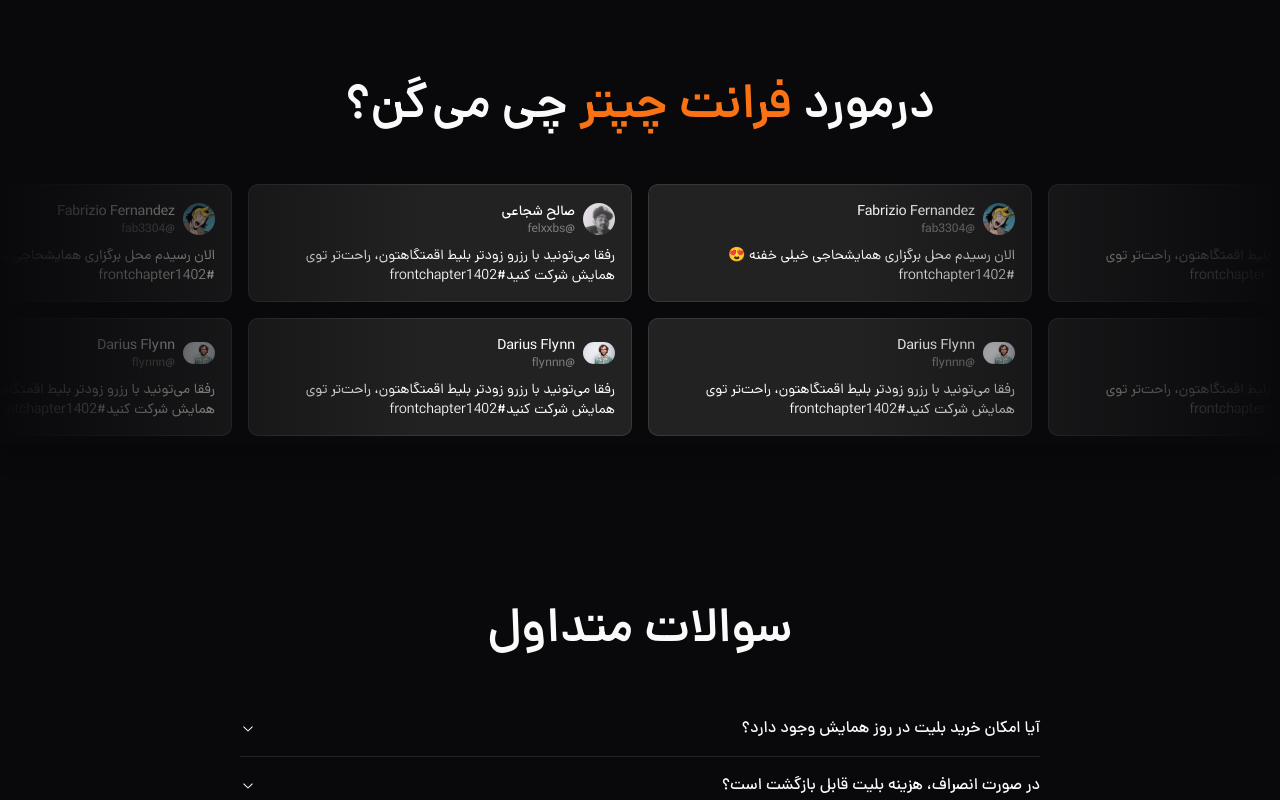
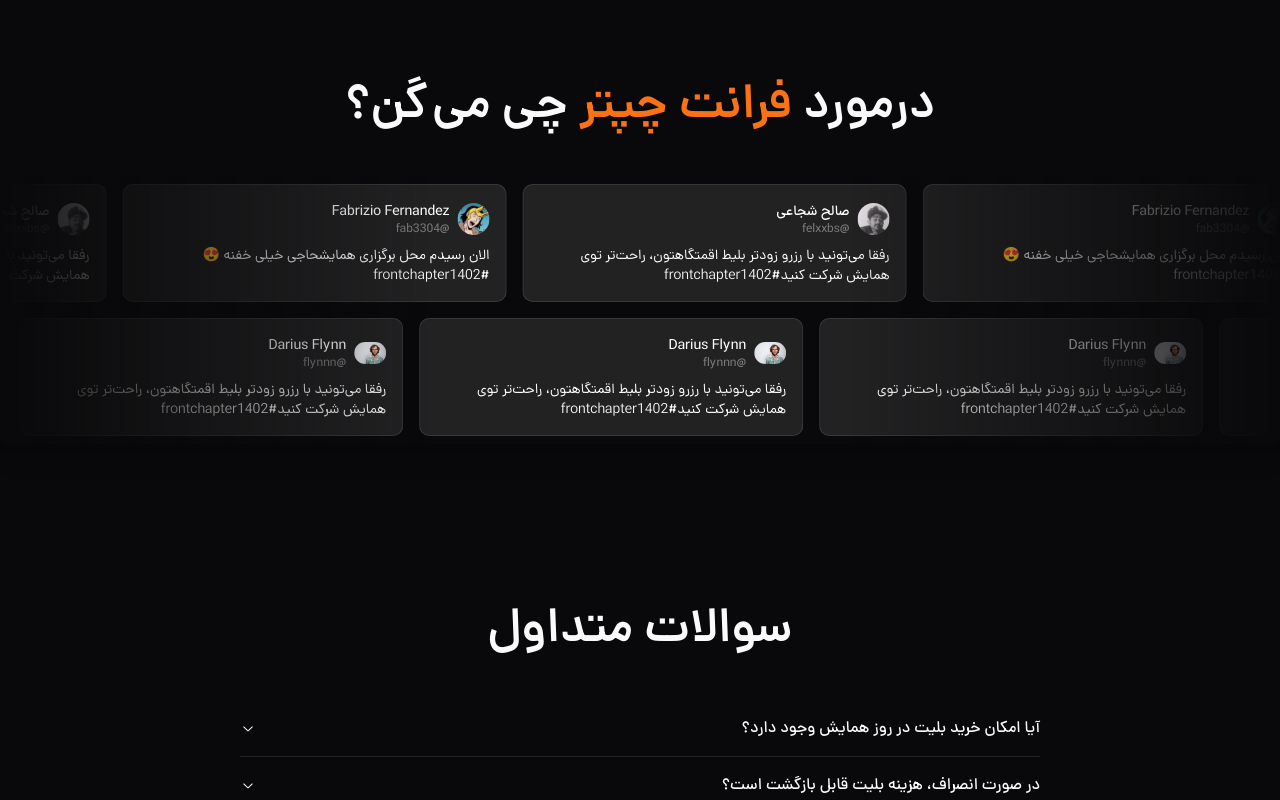
Before and after one commit to frontChapter/NextJS, a Next.js app: page / in a window 1280 px wide. Shown: the top 800 px of the page. Built offline with nearby package versions, Linux system fonts and the light colour scheme.

Commit message:
fix: revert accidentally removed code

```diff
--- a/tailwind.config.ts
+++ b/tailwind.config.ts
@@ -1,4 +1,5 @@
 import type { Config } from "tailwindcss";
+import twAnimate from "tailwindcss-animate";
 
 export default {
   darkMode: ["class"],
@@ -220,6 +221,20 @@ export default {
         "dark-glow-lg": "0 0 64px 0 hsl(0 0% 98% / 0.06) inset",
       },
     },
+    animation: {
+      marquee: "marquee var(--duration) linear infinite",
+      "marquee-vertical": "marquee-vertical var(--duration) linear infinite",
+    },
+    keyframes: {
+      marquee: {
+        from: { transform: "translateX(0)" },
+        to: { transform: "translateX(calc(-100% - var(--gap)))" },
+      },
+      "marquee-vertical": {
+        from: { transform: "translateY(0)" },
+        to: { transform: "translateY(calc(-100% - var(--gap)))" },
+      },
+    },
   },
-  plugins: [require("tailwindcss-animate")],
+  plugins: [twAnimate],
 } satisfies Config;
```
Also changed, not shown: 1 other file (tests, documents, lock files or other folders).
